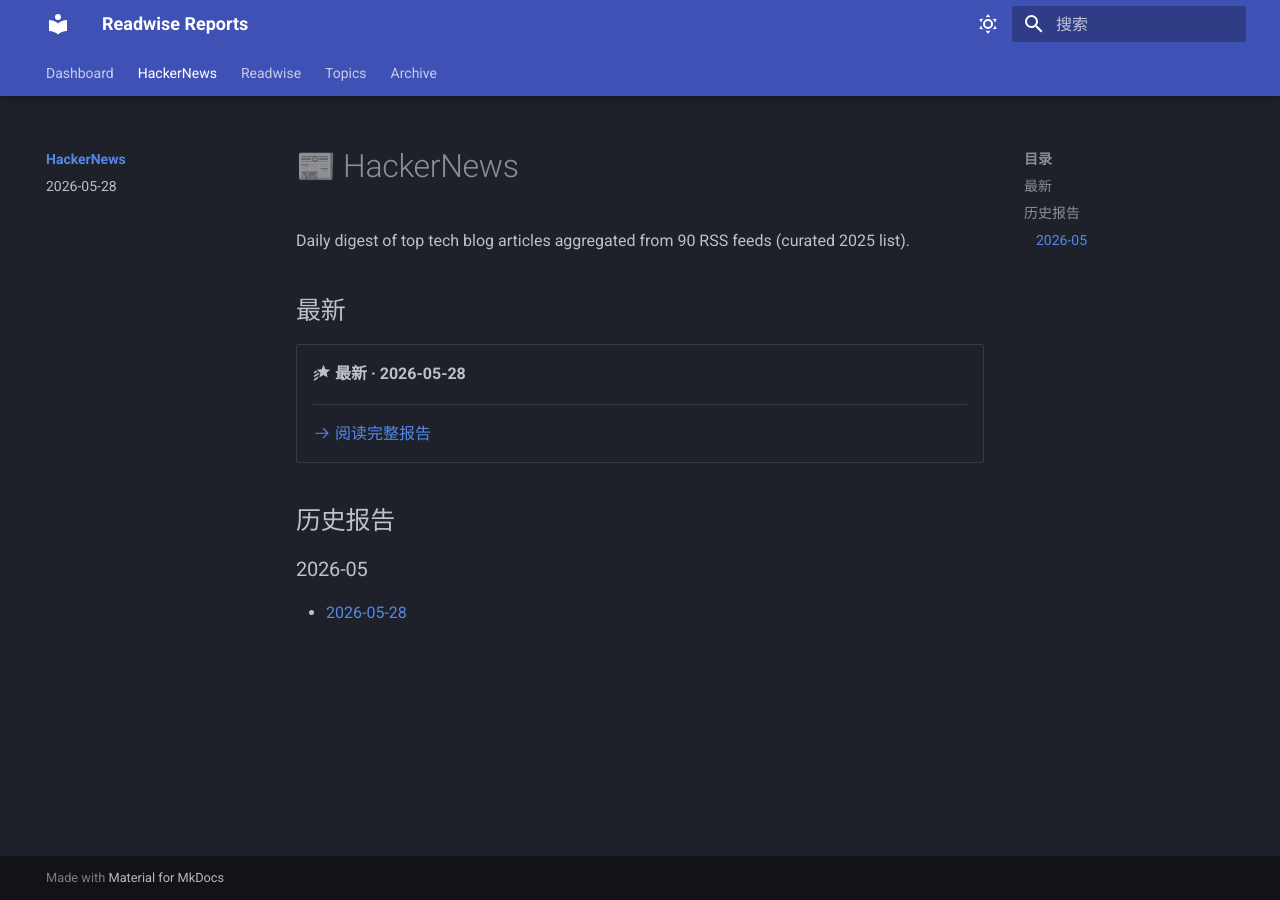
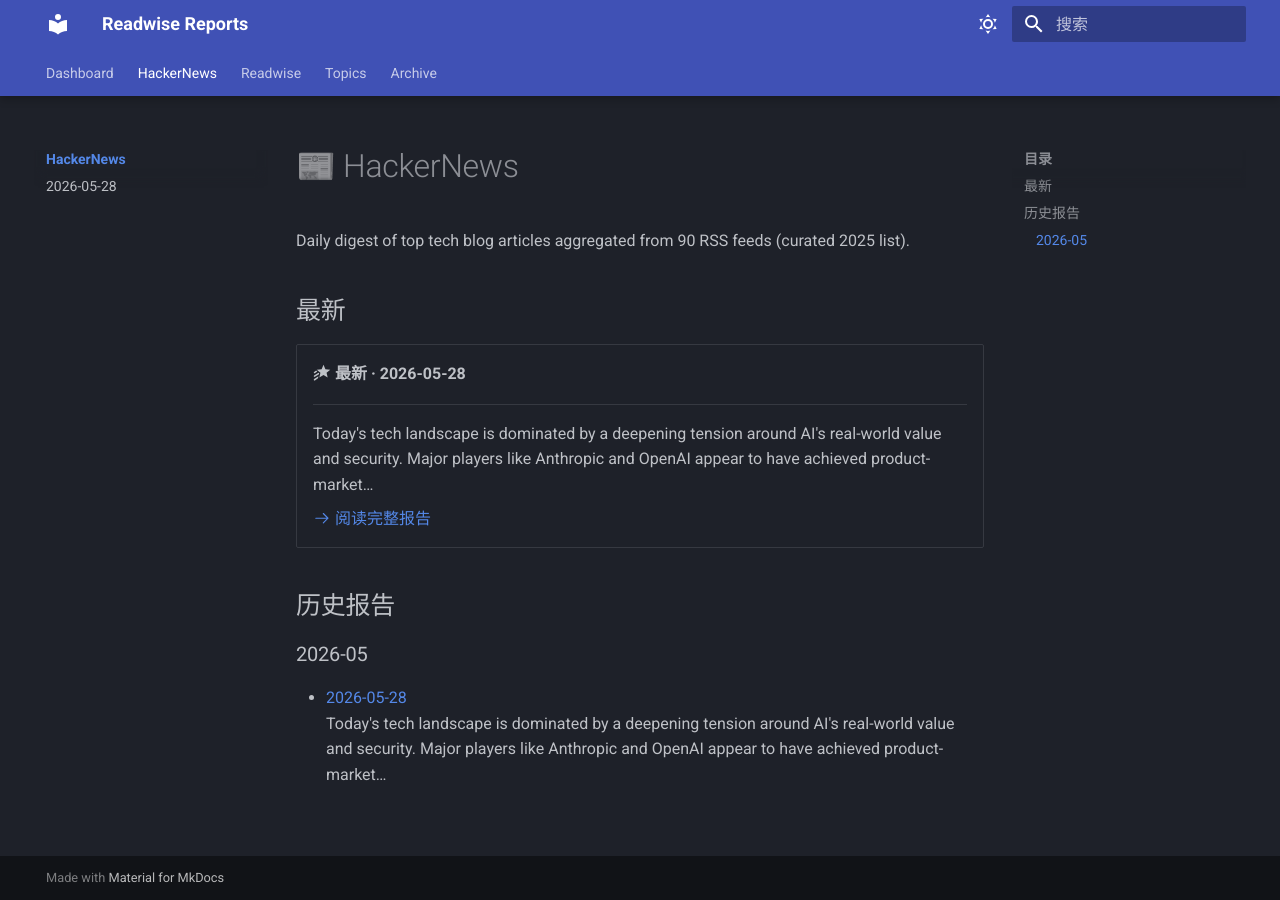
Before and after one commit to mxggle/readwise-reports, an MkDocs documentation site: the page built from docs/hn/index.md, in a window 1280 px wide. Built offline with MkDocs 1.6.1 and Material for MkDocs 9.7.7, drawn with Linux system fonts in a browser that asks for light colours.

Commit message:
chore(docs): regenerate hn report and nav index

```diff
--- a/docs/hn/index.md
+++ b/docs/hn/index.md
@@ -10,6 +10,8 @@
 
     ---
 
+    Today's tech landscape is dominated by a deepening tension around AI's real-world value and security. Major players like Anthropic and OpenAI appear to have achieved product-market…
+
     [:octicons-arrow-right-24: 阅读完整报告](2026-05-28.md)
 
 </div>
@@ -18,4 +20,4 @@
 
 ### 2026-05
 
-- [2026-05-28](2026-05-28.md)
+- [2026-05-28](2026-05-28.md)<br/><span class="md-typeset__small">Today's tech landscape is dominated by a deepening tension around AI's real-world value and security. Major players like Anthropic and OpenAI appear to have achieved product-market…</span>
```
Also changed, not shown: docs/hn/2026-05-28.md (+6 -0 lines), docs/index.md (+2 -0 lines).
